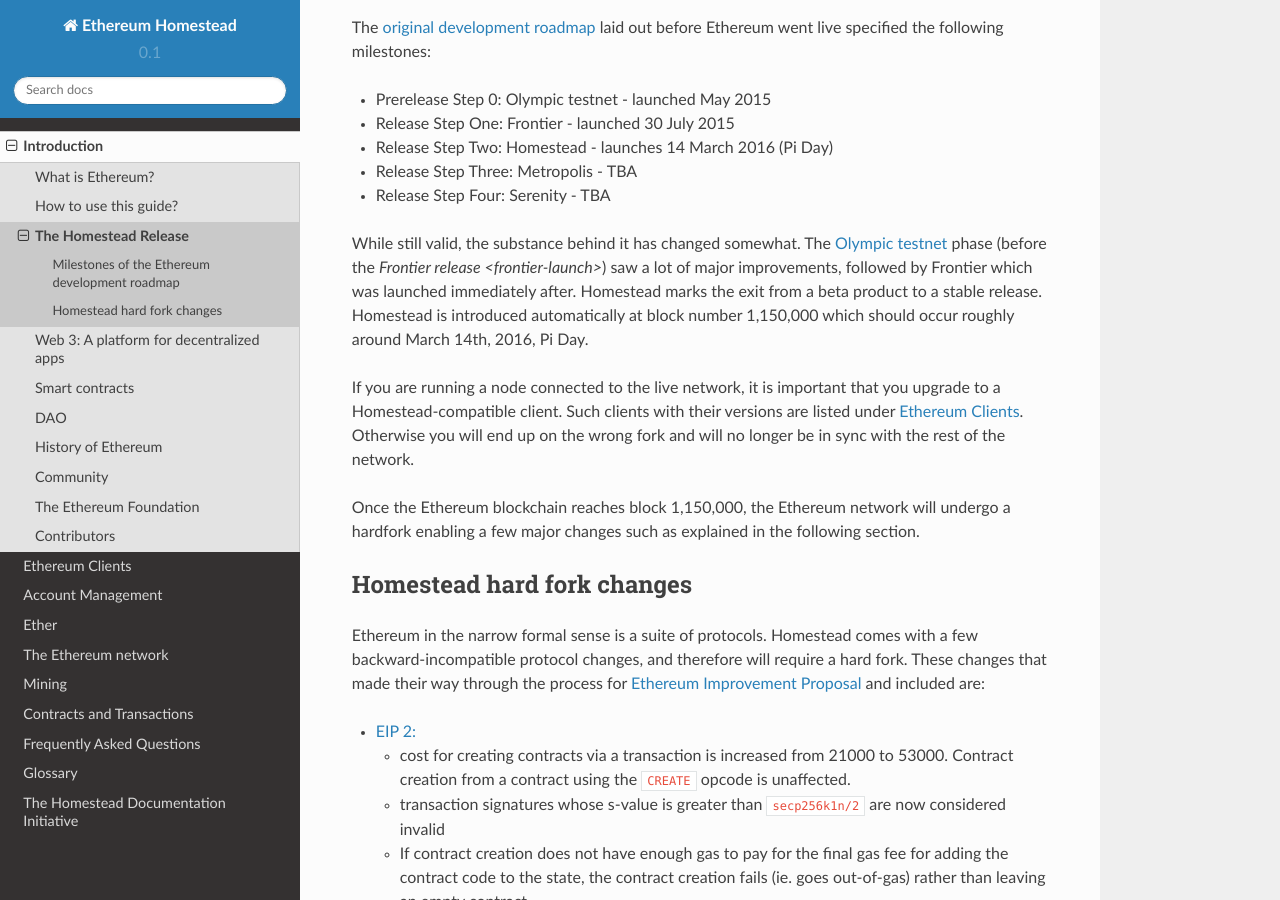
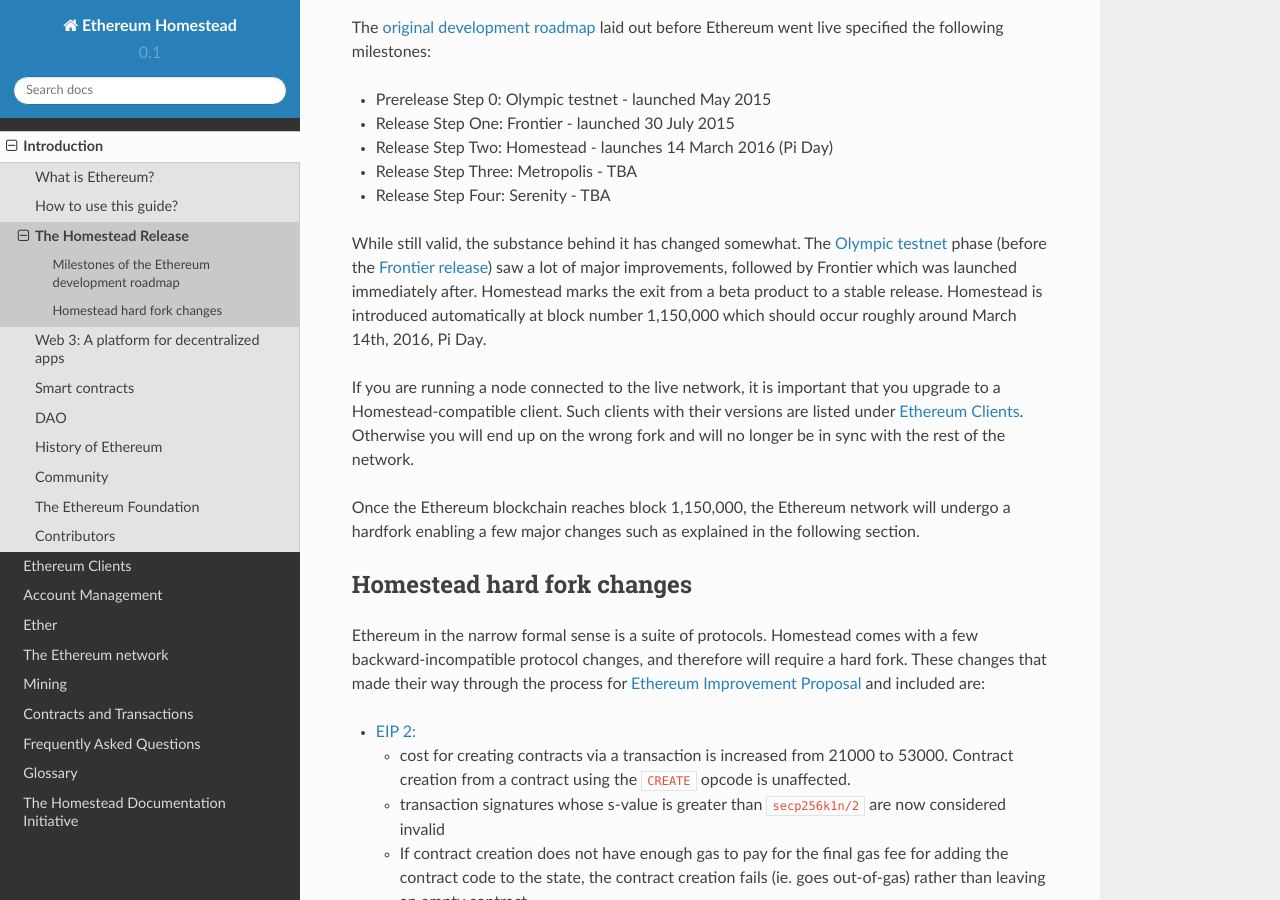
Before and after one commit to ethereum/homestead-guide, a Sphinx documentation site: the page built from source/introduction/the-homestead-release.rst, in a window 1280 px wide and 900 px high, scrolled down 344 px. Built offline with Sphinx 7.4.7 and the Read the Docs theme 2.0.0, drawn with Linux system fonts in a browser that asks for light colours; some of the changed lines change nothing that is shown.

Commit message:
Broken link

```diff
--- a/source/introduction/the-homestead-release.rst
+++ b/source/introduction/the-homestead-release.rst
@@ -17,7 +17,7 @@
 
 
 While still valid, the substance behind it has changed somewhat.
-The `Olympic testnet <olympic-testnet>`_ phase (before the `Frontier release <frontier-launch>`) saw a lot of major improvements, followed by Frontier which was launched immediately after. Homestead marks the exit from a beta product to a stable release.
+The `Olympic testnet <olympic-testnet>`_ phase (before the `Frontier release <history-of-ethereum.html#the-ethereum-frontier-launch>`_) saw a lot of major improvements, followed by Frontier which was launched immediately after. Homestead marks the exit from a beta product to a stable release.
 Homestead is introduced automatically at block number 1,150,000 which should occur roughly around March 14th, 2016, Pi Day.
 
 If you are running a node connected to the live network, it is important that you upgrade to a Homestead-compatible client. Such clients with their versions are listed under :ref:`Ethereum Clients`. Otherwise you will end up on the wrong fork and will no longer be in sync with the rest of the network.
```
